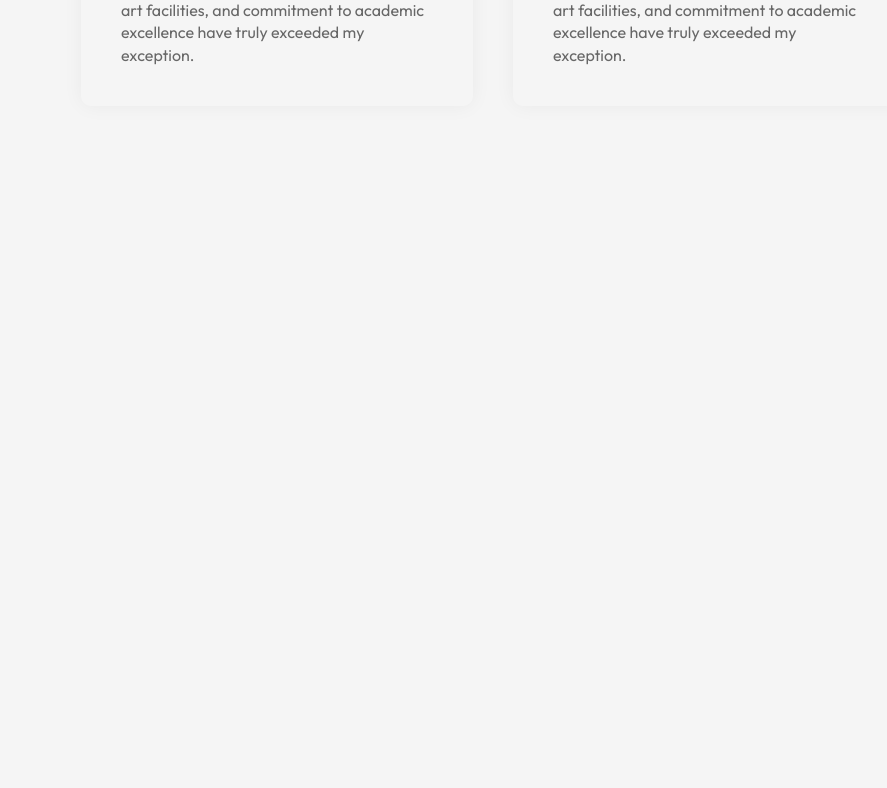
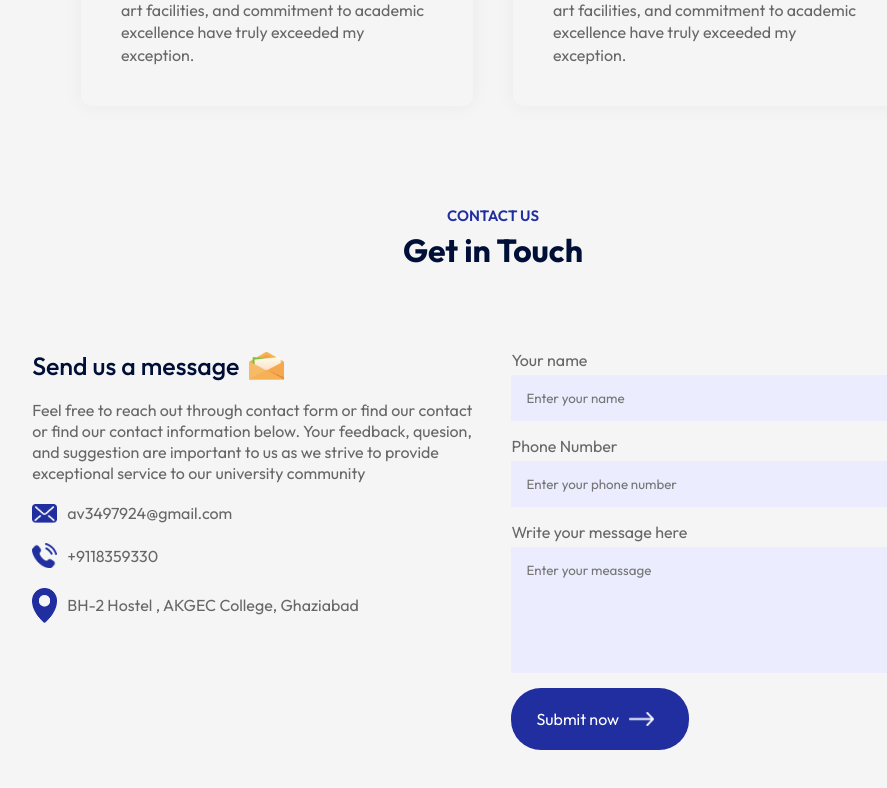
Before and after one commit to AMANverma9118/Education-Website, a React (Vite) app: page / in a window 1280 px wide. Shown: the part 2844-3632 px from the top of the page, without its empty margins (147-1034 px from the left). Before the commit the page ends 3050 px from the top, so only its background shows below. Built offline with nearby package versions, Linux system fonts and the light colour scheme.

Commit message:
Contact Us is completed with backend integrated

```diff
--- a/src/App.jsx
+++ b/src/App.jsx
@@ -6,6 +6,7 @@
 import About from './Components/About/About'
 import Campus from './Components/Campus/Campus'
 import Testimonials from './Components/Testimonials/Testimonials'
+import Contact from './Components/Contact/Contact'
 
 
 
@@ -22,6 +23,8 @@
         <Campus/>
         <Title subtitle="TESTIMONIALS" title="What Student Says" />
         <Testimonials/>
+        <Title subtitle="Contact Us" title="Get in Touch" />
+        <Contact/>
       </div>
     </div>
   )
--- /dev/null
+++ b/src/Components/Contact/Contact.css
@@ -0,0 +1,59 @@
+.contact {
+    margin: 80px auto;
+    max-width: 90%;
+    display: flex;
+    align-content: center;
+    justify-content: space-between;
+}
+
+.contact-col {
+    flex-basis: 48%;
+    color: #676767;
+}
+
+.contact-col h3 {
+    color: #000F38;
+    font-weight: 500;
+    font-size: 25px;
+    display: flex;
+    align-items: center;
+    margin-bottom: 18px;
+}
+
+.contact-col h3 img{
+    width: 35px;
+    margin-left: 10px;
+}
+
+.contact-col p{
+    max-width: 450px;
+    line-height: 1.3;
+}
+
+.contact-col ul li{
+    display: flex;
+    align-items: center;
+    margin: 20px 0;
+}
+
+.contact-col ul li img{
+    width: 25px;
+    margin-right: 10px;
+}
+
+.contact form input, .contact form textarea{
+    display: block;
+    width: 100%;
+    background: #EBECFE;
+    padding: 15px;
+    border: 0;
+    outline: 0;
+    margin-bottom: 15px;
+    margin-top: 5px;
+    resize: none;
+}
+
+.contact-col span{
+    display: block;
+    margin: 20px 0;
+}
--- /dev/null
+++ b/src/Components/Contact/Contact.jsx
@@ -0,0 +1,67 @@
+import React from 'react'
+import './Contact.css'
+import msg_icon from '../../assets/msg-icon.png'
+import mail_icon from '../../assets/mail-icon.png'
+import phone_icon from '../../assets/phone-icon.png'
+import location_icon from '../../assets/location-icon.png'
+import White_arrow from '../../assets/white-arrow.png'
+
+
+const Contact = () => {
+
+
+    const [result, setResult] = React.useState("");
+
+    const onSubmit = async (event) => {
+      event.preventDefault();
+      setResult("Sending....");
+      const formData = new FormData(event.target);
+
+      formData.append("access_key", "4b86f347-a368-45dd-aa9d-44a8b01bd0d4");
+
+      const response = await fetch("https://api.web3forms.com/submit", {
+        method: "POST",
+        body: formData
+      });
+
+      const data = await response.json();
+
+      if (data.success) {
+        setResult("Form Submitted Successfully");
+        event.target.reset();
+      } else {
+        console.log("Error", data);
+        setResult(data.message);
+      }
+    };
+
+
+
+  return (
+    <div className='contact'>
+      <div className="contact-col">
+        <h3>Send us a message <img src={msg_icon} alt="" /></h3>
+        <p>Feel free to reach out through contact form or find our contact or find our contact information below. Your feedback, quesion, and suggestion are important to us as we strive to provide exceptional service to our university community</p>
+        <ul>
+            <li><img src={mail_icon} alt="" />av3497924@gmail.com</li>
+            <li><img src={phone_icon} alt="" />+9118359330</li>
+            <li><img src={location_icon} alt="" />BH-2 Hostel , AKGEC College, Ghaziabad</li>
+        </ul>
+      </div>
+      <div className="contact-col">
+        <form onSubmit={onSubmit}>
+            <label>Your name</label>
+            <input type="text" name='name' placeholder='Enter your name' required/>
+            <label>Phone Number</label>
+            <input type="tel" name='phone' placeholder='Enter your phone number' />
+            <label>Write your message here</label>
+            <textarea name="message" rows='6' placeholder='Enter your meassage' required></textarea>
+            <button type='submit' className='btn dark-btn'>Submit now <img src={White_arrow} alt="" /></button>
+        </form>
+        <span>{result}</span>
+      </div>
+    </div>
+  )
+}
+
+export default Contact
```
